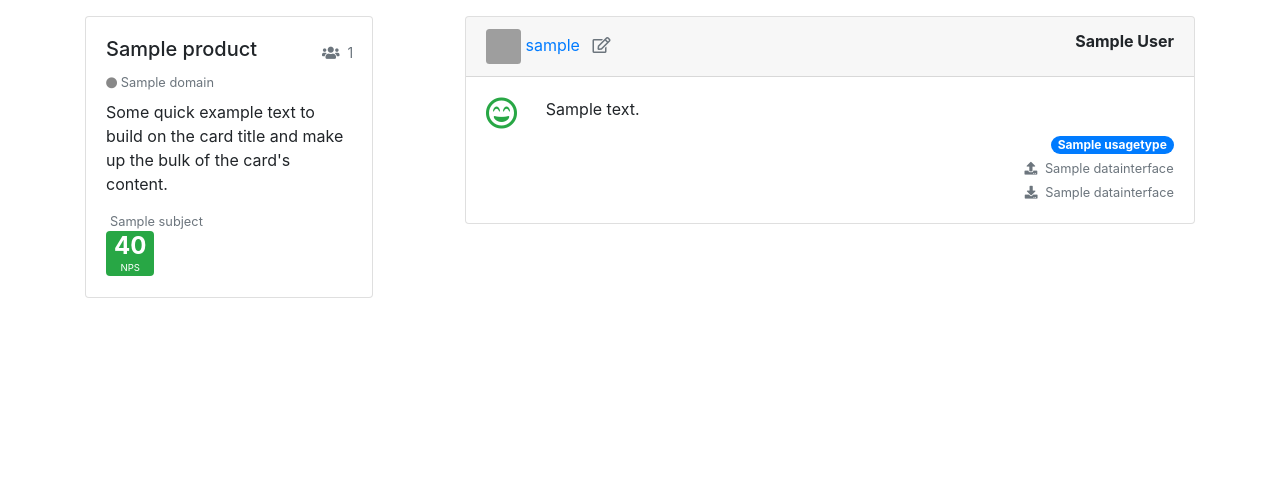
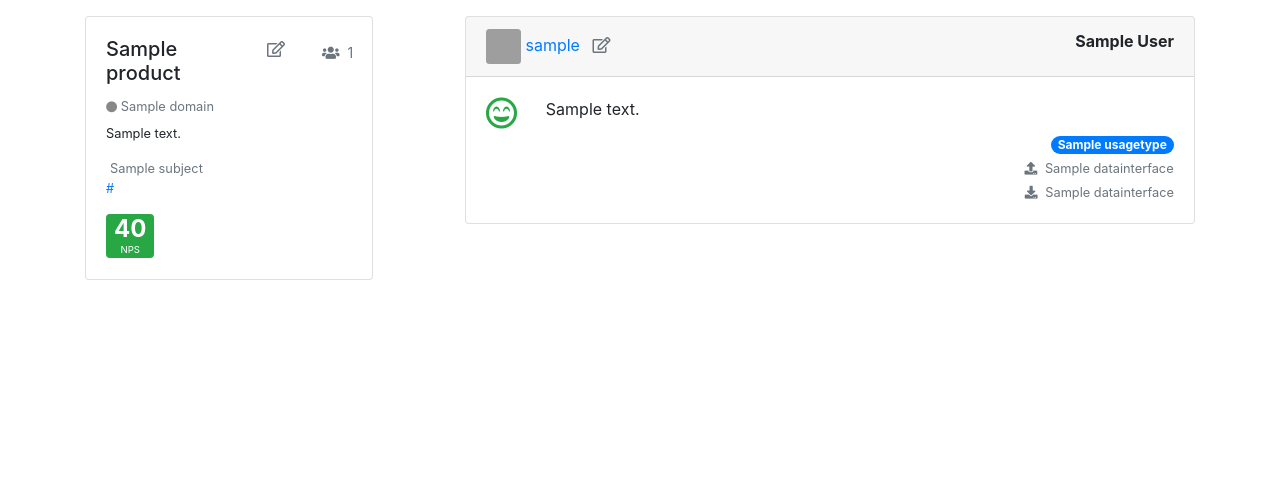
Before and after one commit to dchess/mothra, a Django app: page /products/1/ in a window 1280 px wide. Shown: the part 63-562 px from the top of the page. Run offline with Django 3.2, Linux system fonts and the light colour scheme; a user stored in the database is signed in; tables that the repository leaves empty hold one stand-in row (values such as "Sample post"); parts of the project's set-up code (start-up, migrations or seed data) failed here and were passed over; some libraries are stand-ins or nearby versions; grey boxes are pictures that could not be loaded.

Commit message:
Update product details

```diff
--- a/templates/product.html
+++ b/templates/product.html
@@ -9,7 +9,12 @@
             <div class="card mt-3" style="width: 18rem;">
                 <div class="card-body">
                     <div class="row">
-                        <h5 class="col-sm-9 card-title">{{ product.name }}</h5>
+                        <h5 class="col-sm-7 card-title">{{ product.name }}</h5>
+                        <div class="col-sm-2">
+                            <a href="{% url "edit_product" product.id %}">
+                                <i class="far fa-edit text-muted"></i>
+                            </a>
+                        </div>
                         <div class="col-sm-2 text-right">
                             <a href="#" class="btn btn-sm text-muted">
                                 <i class="fas fa-users pr-1"></i>
@@ -23,9 +28,7 @@
                             {{ product.domain }}
                         </div>
                     </div>
-                    <p class="card-text">Some quick example text to build on the card title and make up the bulk of the
-                        card's
-                        content.</p>
+                    <p class="card-text small">{{ product.description }}</p>
 
                     <div class="row text-muted small">
                         <div class="col">
@@ -35,7 +38,14 @@
                             {% endif %}
                         </div>
                     </div>
-                    <div class="row">
+                    {% if product.url %}
+                    <div class="row small">
+                        <div class="col">
+                            <a href="{{ product.url }}">{{ product.url }}</a>
+                        </div>
+                    </div>
+                    {% endif %}
+                    <div class="row pt-3">
                         <div class="col">
                             <span class="badge badge-success px-2">
                                 <p class="nps">40</p>
```
